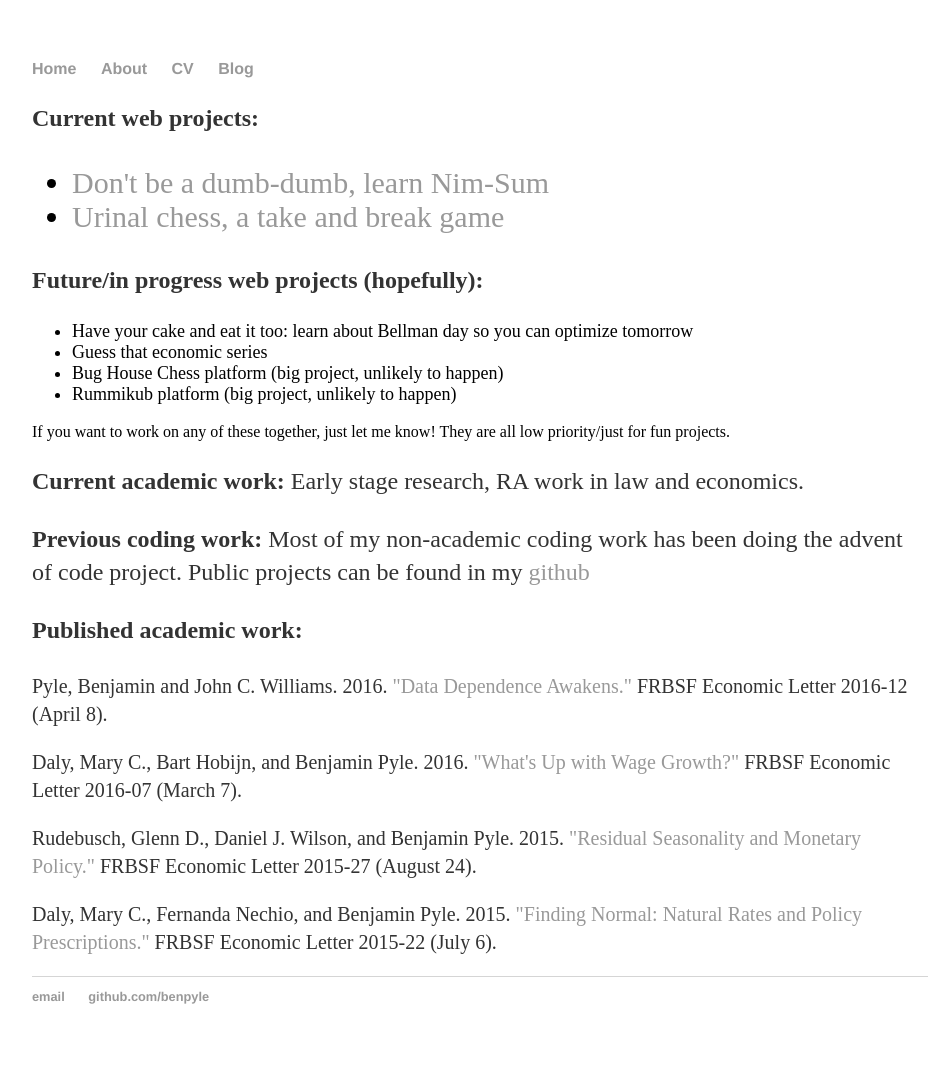
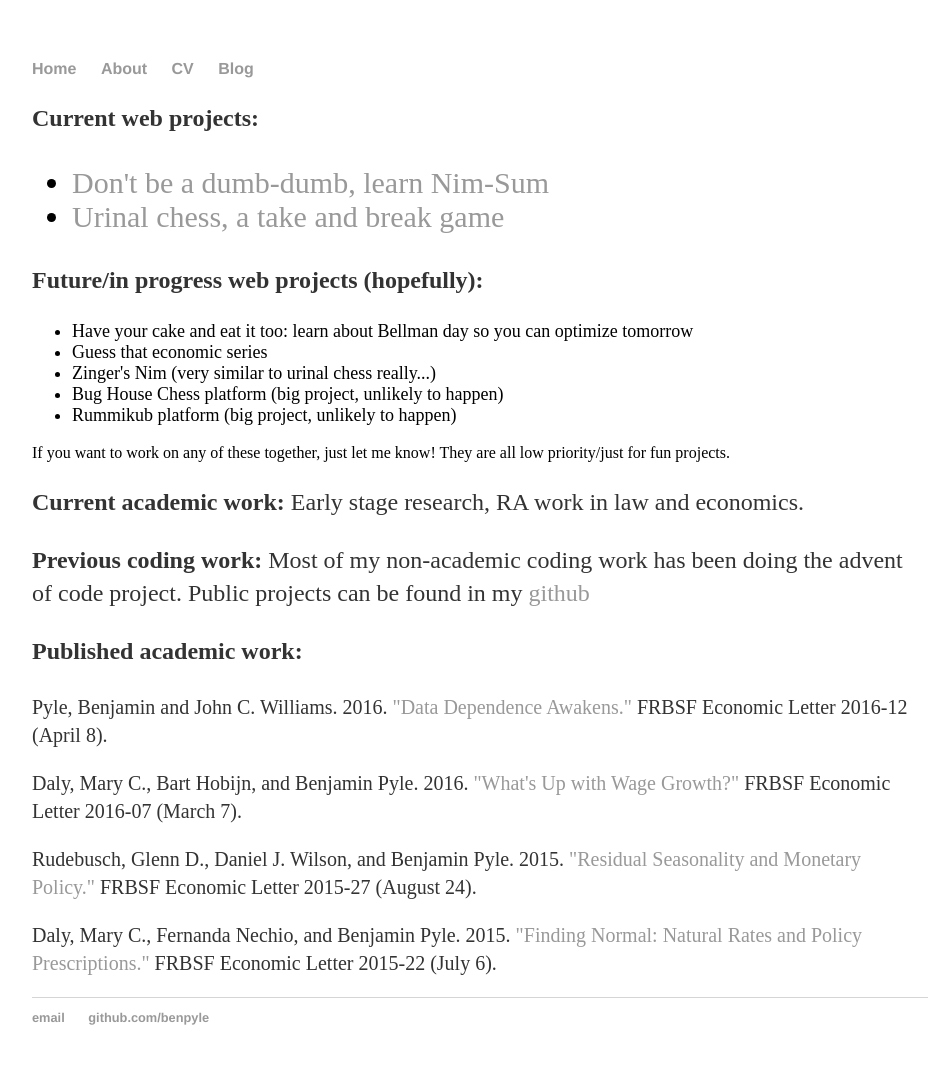
Before and after one commit to BenPyle/BenPyle.github.io, a Jekyll site: the page built from index.html, in a window 1280 px wide. Shown: the whole page, without its empty margins (160-1097 px from the left). Built offline with Jekyll 4.4.1, drawn with Linux system fonts in a browser that asks for light colours; before the commit the page ends 1064 px from its top, so only the background shows below that.

Commit message:
Update index.html

```diff
--- a/index.html
+++ b/index.html
@@ -13,6 +13,7 @@ title: Ben Pyle
 		<ul style="font-size:18px">
 		 <li>Have your cake and eat it too: learn about Bellman day so you can optimize tomorrow</li>
 		 <li>Guess that economic series </li>
+		 <li>Zinger's Nim (very similar to urinal chess really...) </li>
 		 <li>Bug House Chess platform (big project, unlikely to happen)</li>
 		 <li>Rummikub platform (big project, unlikely to happen) </li>
 		</ul>
```
